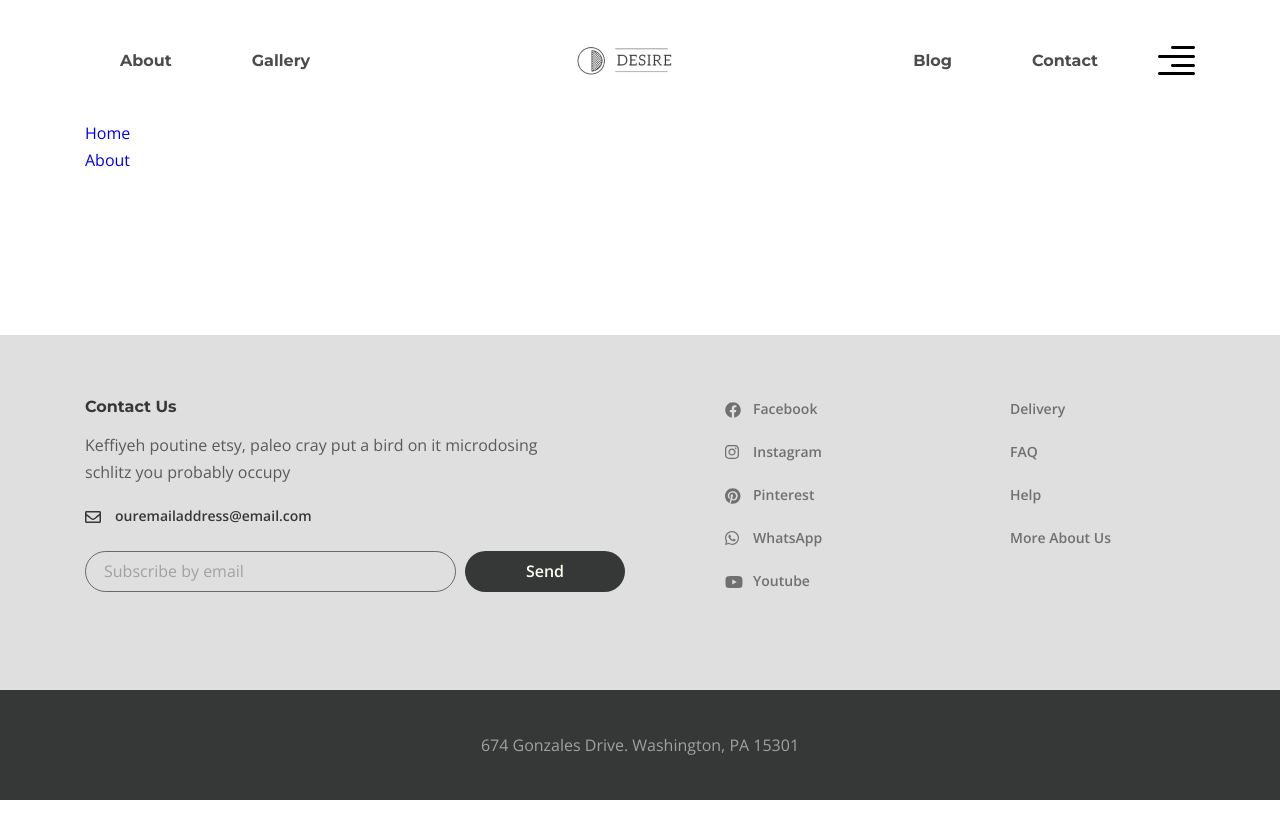
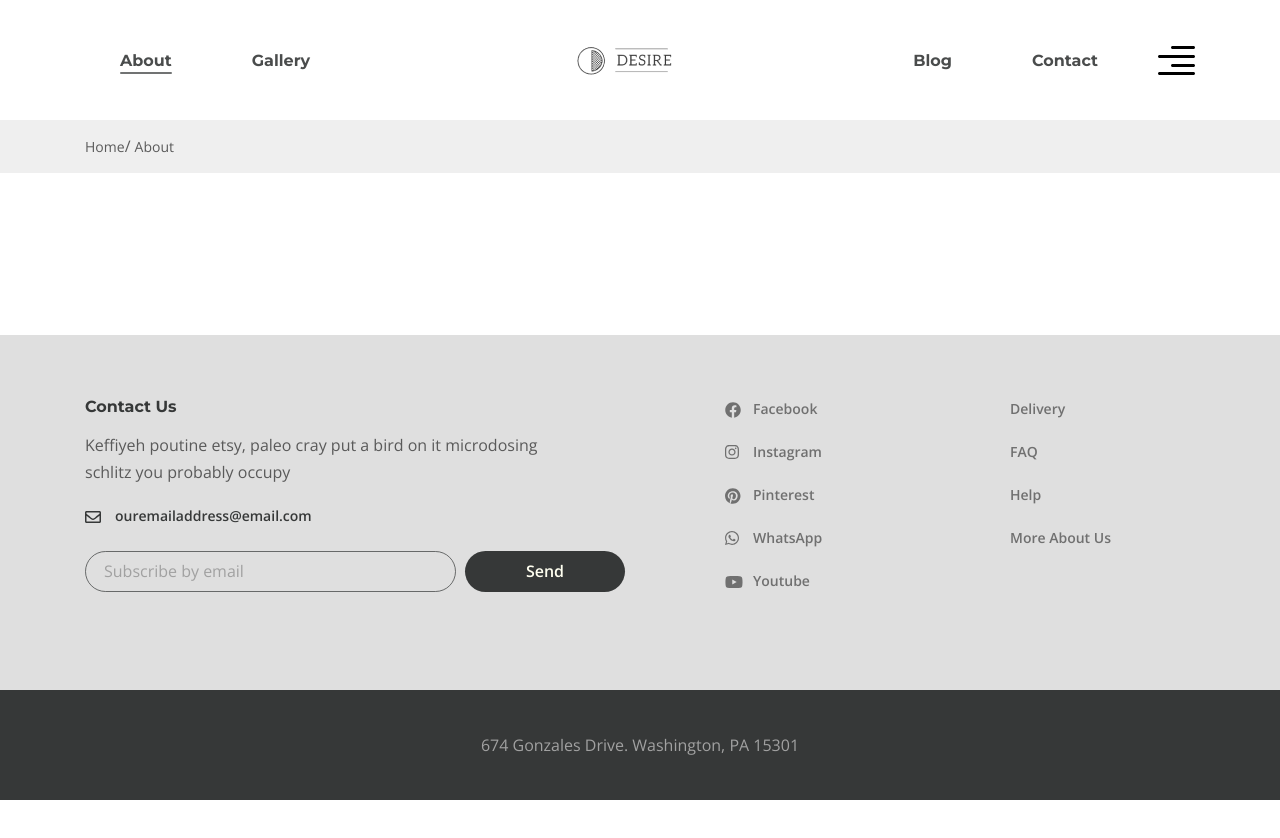
Before and after one commit to Joonysss/Furniture, a plain HTML site: page app/about.html in a window 1280 px wide. Shown: the top 838 px of the page. Drawn offline with nearby package versions, Linux system fonts and the light colour scheme.

Commit message:
feat: add breadcrumbs

```diff
--- a/app/about.html
+++ b/app/about.html
@@ -22,7 +22,9 @@
             <nav class="menu">
               <ul class="menu__list">
                 <li class="menu__list-item">
-                  <a class="menu__list-link" href="#">About</a>
+                  <a class="menu__list-link menu__list-link--active" href="#">
+                    About
+                  </a>
                 </li>
                 <li class="menu__list-item">
                   <a class="menu__list-link" href="#">Gallery</a>
@@ -76,7 +78,7 @@
           <div class="container">
             <ul class="breadcrumbs__list">
               <li class="breadcrumbs__item">
-                <a class="breadcrumbs__link" href="#">Home</a>
+                <a class="breadcrumbs__link" href="index.html">Home</a>
               </li>
               <li class="breadcrumbs__item">
                 <a class="breadcrumbs__link" href="#">About</a>
--- a/app/scss/style.scss
+++ b/app/scss/style.scss
@@ -34,6 +34,20 @@
     @extend %title-font;
     color: rgba(54, 56, 56, 0.9);
     line-height: 22px;
+  }
+  &__list-link--active {
+    padding-bottom: 4px;
+    position: relative;
+    &::after {
+      content: '';
+      position: absolute;
+      bottom: 0;
+      left: 0;
+      right: 0;
+      height: 2px;
+      border-radius: 1px;
+      background: rgba($title, 0.7);
+    }
   }
 }
 
@@ -252,6 +266,24 @@
   }
   &__images {
     max-width: 485px;
+  }
+}
+
+// breadcrumbs
+.breadcrumbs {
+  background: rgba(#dfdfdf, 0.5);
+  padding: 13px 14px;
+  &__item:not(:last-child)::after {
+    content: '/';
+    margin-left: -4px;
+    margin-right: 4px;
+  }
+  &__list {
+    display: flex;
+  }
+  &__link {
+    font-size: 14px;
+    color: $default;
   }
 }
 
```
Also changed, not shown: app/css/style.min.css.
